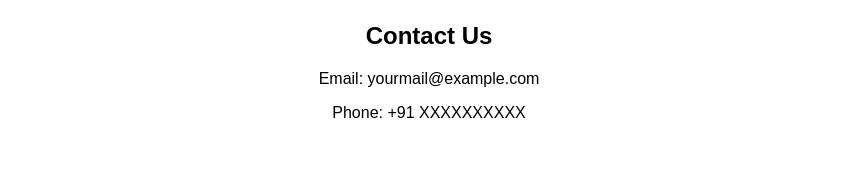
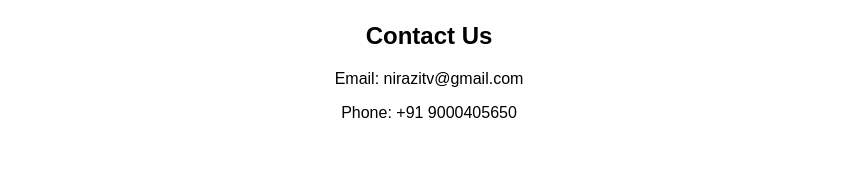
Before and after one commit to nirazit/VN-ENTERPRISES, a plain HTML site: page index.html in a window 1280 px wide. Shown: the part 587-759 px from the top of the page, without its empty margins (211-1068 px from the left). Drawn offline with Linux system fonts and the light colour scheme.

Commit message:
Update index.html

```diff
--- a/index.html
+++ b/index.html
@@ -51,8 +51,8 @@ footer {
 
 <section>
     <h2>Contact Us</h2>
-    <p>Email: yourmail@example.com</p>
-    <p>Phone: +91 XXXXXXXXXX</p>
+    <p>Email: nirazitv@gmail.com</p>
+    <p>Phone: +91 9000405650</p>
 </section>
 
 <footer>
```
